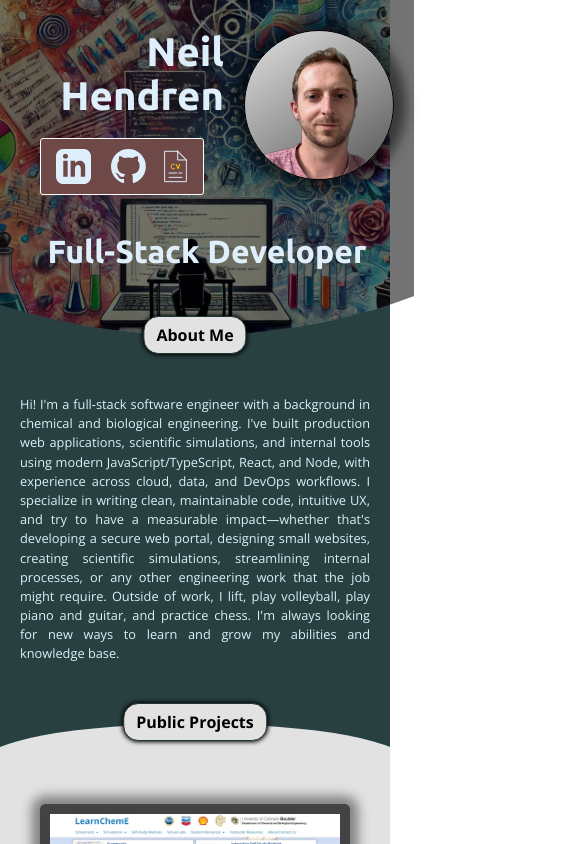
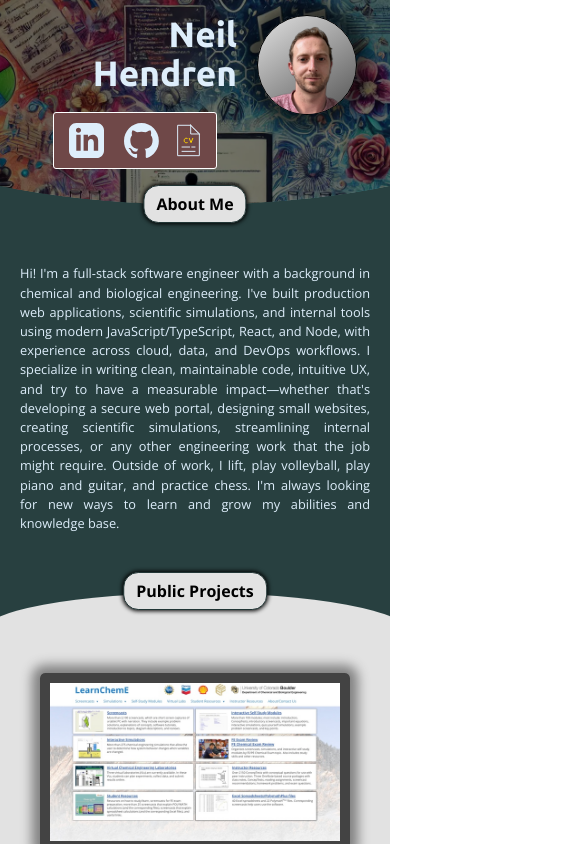
Before and after one commit to NeilTheSeal/neil-hendren-website-src, a React (Vite) app: page / in a window 390 px wide. Shown: the top 844 px of the page, 585 px wide, since content can reach past the window. Built offline with nearby package versions, Linux system fonts and the light colour scheme; a web font is replaced by a local one.

Commit message:
Better responsive design

```diff
--- a/package.json
+++ b/package.json
@@ -4,7 +4,7 @@
   "version": "0.0.0",
   "type": "module",
   "scripts": {
-    "dev": "vite",
+    "dev": "vite --port 5000",
     "build": "vite build",
     "lint": "eslint . --ext js,jsx --report-unused-disable-directives --max-warnings 0",
     "preview": "vite preview"
--- a/src/App.css
+++ b/src/App.css
@@ -2,6 +2,8 @@
   --bg-color-primary: rgb(40, 64, 64);
   --bg-color-secondary: rgb(226, 226, 226);
   --text-color-primary: #deeefb;
+  max-width: 100vw;
+  overflow-x: hidden;
 }
 
 #app {
--- a/src/components/Landing/Landing.css
+++ b/src/components/Landing/Landing.css
@@ -110,15 +110,19 @@
 }
 
 @media screen and (max-width: 480px) {
+  .landing-description {
+    padding: 15px;
+  }
+
   .landing-logo::after {
-    font-size: 2rem;
+    font-size: 1.7rem;
   }
 
   .landing-name > h1 {
-    font-size: 2.5rem;
+    font-size: 2.2rem;
   }
 
   .landing-logo > img {
-    max-height: 150px;
+    max-height: 100px;
   }
 }
--- a/src/components/TechContainer/TechContainer.css
+++ b/src/components/TechContainer/TechContainer.css
@@ -13,7 +13,7 @@
   position: relative;
   box-shadow: 0px 0px 4px 3px rgba(255, 255, 255, 0.5);
   width: calc(100vw - 40px);
-  max-width: 768px;
+  max-width: 900px;
   justify-self: center;
   height: 100%;
   align-items: center;
--- a/src/components/Technologies/Technologies.css
+++ b/src/components/Technologies/Technologies.css
@@ -38,7 +38,7 @@
   display: grid;
   gap: 30px;
   row-gap: 50px;
-  grid-template-columns: repeat(auto-fit, minmax(768px, 1fr));
+  grid-template-columns: repeat(auto-fit, minmax(900px, 1fr));
   width: 100%;
 }
 
@@ -48,6 +48,13 @@
   }
 }
 
+@media screen and (max-width: 1080px) {
+  .technologies-backdrop {
+    grid-template-columns: 1fr;
+    row-gap: 40px;
+  }
+}
+
 @media screen and (min-width: 1566px) {
   .technologies-backdrop {
     row-gap: 80px;
--- a/src/index.css
+++ b/src/index.css
@@ -53,9 +53,10 @@ h6 {
   isolation: isolate;
 }
 
-/* body {
+body {
   overflow-x: hidden;
-} */
+  max-width: 100vw !important;
+}
 
 section {
   padding-left: 0 !important;
```
